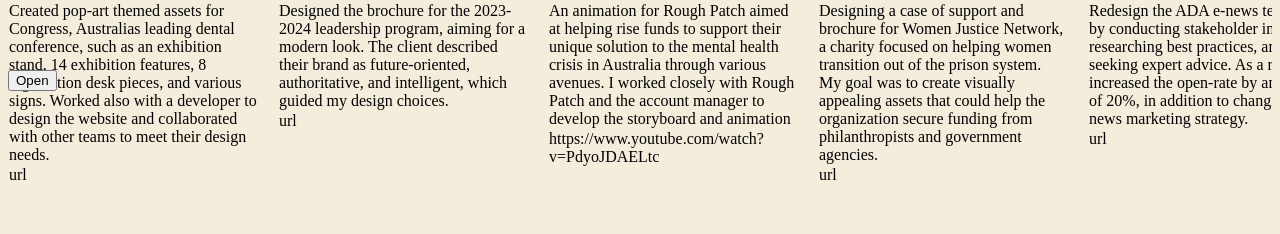
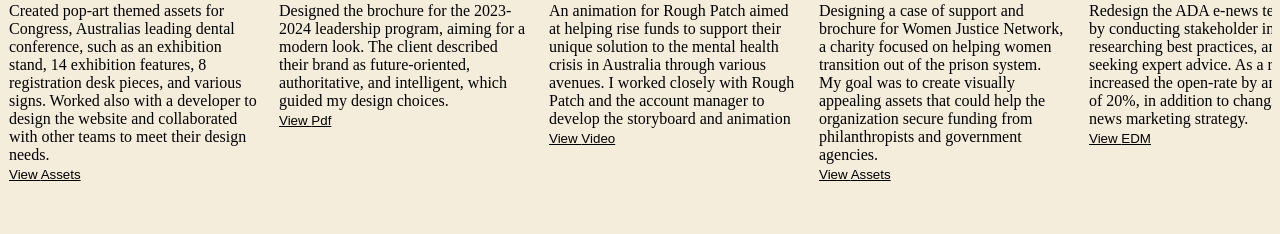
Before and after one commit to AnnieJDesigns/AnnieJPortfolio_v2, a React (Vite) app: page / in a window 1280 px wide. Shown: the part 1161-1395 px from the top of the page. Built offline with nearby package versions, Linux system fonts and the light colour scheme.

Commit message:
created_popup
Created pop up by making pop up component and then adding it and props in the popup to the project card

```diff
--- a/src/App.jsx
+++ b/src/App.jsx
@@ -3,7 +3,7 @@ import{Outlet} from "react-router-dom";
 import HomePage from "./pages/HomePage";
 
 const HeaderLayout = () => (
-  <div>
+  <div classname = "body">
     <Outlet />
   </div>
 );
--- a/src/components/GraphicDesignProjectGallery/GraphicDesignProjectGallery.jsx
+++ b/src/components/GraphicDesignProjectGallery/GraphicDesignProjectGallery.jsx
@@ -2,8 +2,9 @@ import React from "react";
 import ProjectCard from "../ProjectCards/ProjectCards";
 import { allProjects } from "./data";
 import PopUp from "../PopUp/PopUp";
-import { useState } from "react";
-import PopUpLink from "../PopUpLink/PopUpLink";
+
+
+
 
 function scrollLeft() {
     let element = document.getElementById("program-wrapper");
@@ -18,7 +19,6 @@ function scrollRight() {
 
 function GraphicDesignProjectGallery() {
 
-    const [buttonPopUp, setButtonPopUp] = useState(false);
 
     return (
         <div>
@@ -39,11 +39,6 @@ function GraphicDesignProjectGallery() {
                                 return <ProjectCard key = {key} projectData={projectData} />;
                             })}
                             </div>
-                            <button onClick={() => setButtonPopUp(true)}>Open</button>
-                                <div>
-                                <PopUp trigger={buttonPopUp} setTrigger={setButtonPopUp}>
-                                </PopUp>
-                                </div>
                         </div>
                     </div>
             </div>
--- a/src/components/GraphicDesignProjectGallery/data.js
+++ b/src/components/GraphicDesignProjectGallery/data.js
@@ -9,7 +9,12 @@ export const allProjects = [
         type: "website, marketing collateral, signage",
         description: "Created pop-art themed assets for Congress, Australias leading dental conference, such as an exhibition stand, 14 exhibition features, 8 registration desk pieces, and various signs. Worked also with a developer to design the website and collaborated with other teams to meet their design needs.",
         image: "https://i.postimg.cc/CL2Q8PDn/Congress-ADA-mockup2.jpg",
-        link: "url",
+        call_to_view: "Assets",
+        image_detail1: "https://i.postimg.cc/L6q8yX3k/Portfolio-ADA-Congress-EDMs-3.png",
+        image_detail2: "https://i.postimg.cc/PqNHqVVW/Portfolio-ADA-Congress-website-1.png",
+        image_detail3: "https://i.postimg.cc/vZBk7g7M/Portfolio-ADA-Congress-website-2.png",
+
+
     },
     {
         id: 2,
@@ -19,7 +24,10 @@ export const allProjects = [
         type: "digital pdf",
         description: "Designed the brochure for the 2023-2024 leadership program, aiming for a modern look. The client described their brand as future-oriented, authoritative, and intelligent, which guided my design choices.",
         image: "https://i.postimg.cc/VN2GhDm0/leadership-brochure-mockup3.jpg",
-        link: "url",
+        call_to_view: "Pdf",
+        image_detail1: "https://i.postimg.cc/VN2GhDm0/leadership-brochure-mockup3.jpg",
+        image_detail2: "https://i.postimg.cc/VN2GhDm0/leadership-brochure-mockup3.jpg",
+        image_detail3: "https://i.postimg.cc/VN2GhDm0/leadership-brochure-mockup3.jpg",
     },
     {
         id: 3,
@@ -29,6 +37,7 @@ export const allProjects = [
         type: "animation",
         description: "An animation for Rough Patch aimed at helping rise funds to support their unique solution to the mental health crisis in Australia through various avenues. I worked closely with Rough Patch and the account manager to develop the storyboard and animation",
         image: "https://i.postimg.cc/j5mbZzkM/Rough-Patch-video-300x250.jpg",
+        call_to_view: "Video",
         link: "https://www.youtube.com/watch?v=PdyoJDAELtc",
     },
     {
@@ -39,8 +48,12 @@ export const allProjects = [
         type: "print",
         description: "Designing a case of support and brochure for Women Justice Network, a charity focused on helping women transition out of the prison system. My goal was to create visually appealing assets that could help the organization secure funding from philanthropists and government agencies.",
         image: "https://i.postimg.cc/fyp6fDyp/WJN-portfolio-300x250-2.jpg",
-        link: "url",
+        call_to_view: "Assets",
+        image_detail1: "https://i.postimg.cc/fyp6fDyp/WJN-portfolio-300x250-2.jpg",
+        image_detail2: "https://i.postimg.cc/fyp6fDyp/WJN-portfolio-300x250-2.jpg",
+        image_detail3: "https://i.postimg.cc/fyp6fDyp/WJN-portfolio-300x250-2.jpg",
     },
+
     {
         id: 5,
         company: "Association of Independent Schools ",
@@ -49,8 +62,13 @@ export const allProjects = [
         description: "Redesign the ADA e-news template by conducting stakeholder interviews, researching best practices, and seeking expert advice. As a result, we increased the open-rate by an average of 20%, in addition to changing our e-news marketing strategy.",
         year: "2021",
         image: "https://i.postimg.cc/v8086Vzx/Portfolio-ADA-enewsletter2.jpg",
-        link: "url",
+        call_to_view: "EDM",
+        image_detail1: "https://i.postimg.cc/v8086Vzx/Portfolio-ADA-enewsletter2.jpg",
+        image_detail2: "https://i.postimg.cc/v8086Vzx/Portfolio-ADA-enewsletter2.jpg",
+        image_detail3: "https://i.postimg.cc/v8086Vzx/Portfolio-ADA-enewsletter2.jpg",
     },
+
+
 ]
 
 export const oneProject = {
@@ -60,5 +78,6 @@ export const oneProject = {
     description: "This is the first project",
     year: "2023",
     image: "https://via.placeholder.com/300.jpg",
-    link: "url",
+    call_to_view: "pdf",
+    image_detail1: "https://i.postimg.cc/CL2Q8PDn/Congress-ADA-mockup2.jpg",
 }
--- a/src/components/PopUp/PopUp.css
+++ b/src/components/PopUp/PopUp.css
@@ -1,14 +1,19 @@
+
 .popup {
     position: fixed;
-    top: 0;
-    left: 0;
-    width: 100%;
-    height: 100vh;
-    background-color: rgba(0,0,0, 0.2);
+    left: 50%;
+    top: 50%;
+    -ms-transform: translate(-50%,-50%);
+    -moz-transform:translate(-50%,-50%);
+    -webkit-transform: translate(-50%,-50%);
+    transform: translate(-50%,-50%);
+    width: 70%;
+    height: 80%;
+    background-color: #FFF;
 
     display: flex;
     justify-content: center;
-    align-items: center;
+    overflow-y: auto;
 }
 
 .pop-inner {
@@ -17,6 +22,8 @@
     width: 100%;
     max-width: 640px;
     background-color: #fff ;
+    display: flex;
+    justify-content: center;
 }
 
 .popup-inner .close-btn {
--- a/src/components/PopUp/PopUp.jsx
+++ b/src/components/PopUp/PopUp.jsx
@@ -1,20 +1,14 @@
 import React from 'react';
 import './PopUp.css';
-import { useState } from 'react';
-import PopUpLink from '../PopUpLink/PopUpLink';
-import { allProjects } from '../CodingProjectGallery copy/data';
 
 function PopUp(props) {
 
     return (props.trigger) ? (
-        <div className='popup'>
-            <div className='popup-inner'>
-                <button className="close-btn" onClick={() => props.setTrigger(false)}>close</button>
-                <h1>my pop up</h1>
-                <div>
-                    {allProjects.map((projectData, key) => {
-                        return <PopUpLink key = {key} projectData={projectData} />;
-                            })}
+        <div className='popup-background'>
+            <div className='popup'>
+                <div className='popup-inner'>
+                    <button className="close-btn" onClick={() => props.setTrigger(false)}>close</button>
+                    {props.children}
                 </div>
             </div>
         </div>
--- a/src/components/PopUpLink/PopUpLink.jsx
+++ /dev/null
@@ -1,10 +0,0 @@
-function PopUpLink(props) {
-    const {projectData} = props;
-    return (
-        <div>
-             <img id="display-image" src={projectData.image}/>
-        </div>
-    );
-}
-
-export default PopUpLink;
--- a/src/components/ProjectCards/ProjectCards.css
+++ b/src/components/ProjectCards/ProjectCards.css
@@ -23,3 +23,35 @@
     object-fit: cover;
     border-radius: inherit;
 }
+
+.call-to-action-btn {
+    background: none!important;
+    border: none;
+    padding: 0!important;
+    text-decoration: underline;
+    cursor: pointer;
+}
+
+.call-to-action-btn:hover {
+    color: white;
+
+}
+
+.pop-up-body {
+    display: flex;
+    justify-content: center;
+    flex-direction: column;
+}
+
+#pop-up-images {
+    width: 200px;
+    height: auto;
+    margin-bottom: 10px;
+    margin-top: 50px;
+}
+
+.popup-background {
+    display: flex;
+    align-items: center;
+    justify-content: center;
+}
--- a/src/components/ProjectCards/ProjectCards.jsx
+++ b/src/components/ProjectCards/ProjectCards.jsx
@@ -1,8 +1,11 @@
 import { Link } from "react-router-dom";
-import "./ProjectCards.css"
+import "./ProjectCards.css";
+import PopUp from "../PopUp/PopUp";
+import { useState } from "react";
 
 function ProjectCard(props) {
     const {projectData} = props;
+    const [buttonPopUp, setButtonPopUp] = useState(false);
     return (
         <div className = "project-card">
             <img id="display-image" src={projectData.image}/>
@@ -13,11 +16,24 @@ function ProjectCard(props) {
                     <p>{projectData.role}</p>
                     <p>{projectData.description}</p>
                         <div>
-                        <p>{projectData.link}</p>
+                            <button onClick={() => setButtonPopUp(true)} className="call-to-action-btn"><p>View {projectData.call_to_view}</p></button>
+                        </div>
+                        <div>
+                            <PopUp trigger={buttonPopUp} setTrigger={setButtonPopUp}>
+                                <div className = "pop-up-body">
+                                    <div className = "pop-up-header">
+                                        <h2>{projectData.title}</h2>
+                                    </div>
+                                    <img id="pop-up-images" src={projectData.image_detail1}/>
+                                    <img id="pop-up-images" src={projectData.image_detail2}/>
+                                    <img id="pop-up-images" src={projectData.image_detail3}/>
+                                </div>
+                            </PopUp>
                         </div>
                 </div>
+        </div>
 
-        </div>
+
     );
 }
 
--- a/src/index.css
+++ b/src/index.css
@@ -62,7 +62,7 @@ body {
 #card-wrapper {
   display: flex;
   flex-direction: row;
-  z-index: -1;
+  /* z-index: -1; */
 }
 
 #program {
@@ -77,7 +77,7 @@ body {
   width: 30px;
   height: 30px;
   border-radius: 60%;
-  z-index: 1;
+  /* z-index: 1; */
   border: none;
   background-color: #F5EDDC;
   visibility: hidden;
```
Also changed, not shown: src/components/ViewProjectModal/ViewProjectModal.css (deleted), src/components/ViewProjectModal/ViewProjectModal.jsx (deleted).
